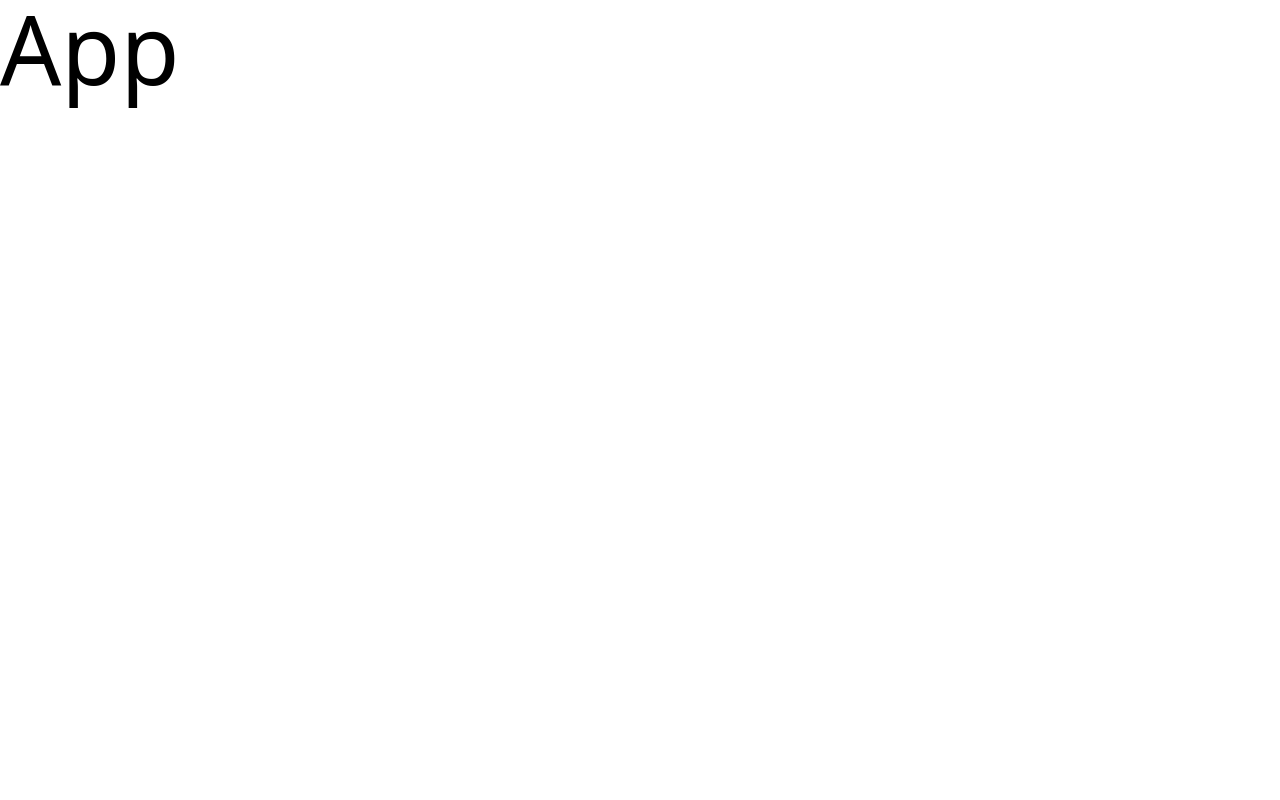
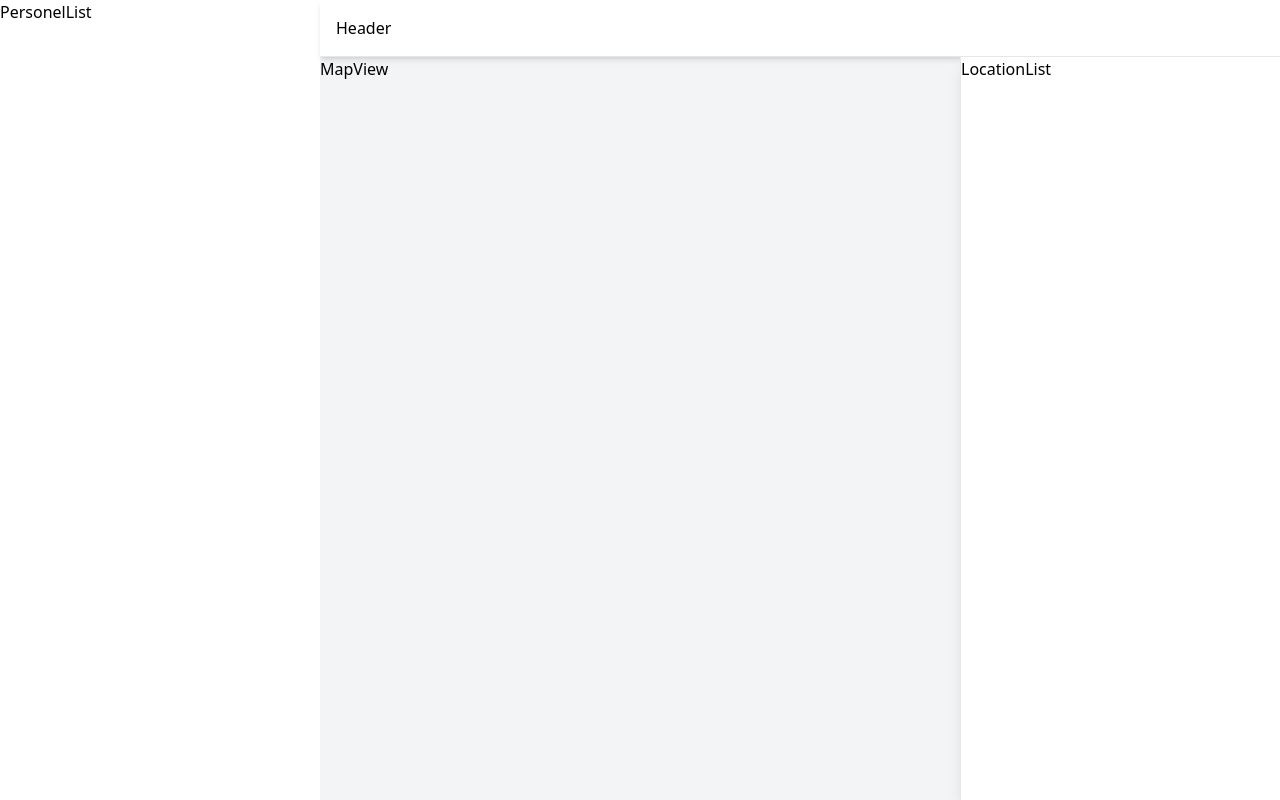
Before and after one commit to patara122/Workshop, a React (Vite) app in the folder client/: page / in a window 1280 px wide. Built offline with nearby package versions, Linux system fonts and the light colour scheme.

Commit message:
setup layout

```diff
--- a/client/package.json
+++ b/client/package.json
@@ -7,7 +7,9 @@
     "dev": "vite",
     "build": "vite build",
     "lint": "eslint .",
-    "preview": "vite preview"
+    "preview": "vite preview",
+    "kaika":  "json-server db.json"
+
   },
   "dependencies": {
     "@tailwindcss/vite": "^4.1.16",
--- a/client/src/App.jsx
+++ b/client/src/App.jsx
@@ -1,8 +1,21 @@
 import React from 'react'
+import PersonelList from './components/people/PersonelList'
+import Header from './components/layout/header'
+import MapView from './components/map/MapView'
+import LocationList from './components/locations/LocationList'
 
 const App = () => {
   return (
-    <div className='text-8xl'>App</div>
+    <div className='flex h-screen bg-gray-100'>
+      <PersonelList />
+      <div className='flex flex-col flex-1'>
+        <Header />
+        <div className='flex flex-1 overflow-hidden'>
+          <MapView />
+          <LocationList />
+        </div>
+      </div>
+    </div>
   )
 }
 
--- /dev/null
+++ b/client/src/components/layout/Header.jsx
@@ -0,0 +1,12 @@
+import React from 'react'
+
+const Header = () => {
+  return (
+    <div className='p-4 bg-white shadow-md border-b
+    border-gray-200'>
+        Header
+    </div>
+  )
+}
+
+export default Header
--- /dev/null
+++ b/client/src/components/locations/LocationList.jsx
@@ -0,0 +1,11 @@
+import React from 'react'
+
+const LocationList = () => {
+  return (
+    <div className='w-80 bg-white border-l shadow-lg border-gray-200'>
+        LocationList
+    </div>
+  )
+}
+
+export default LocationList
--- /dev/null
+++ b/client/src/components/map/MapView.jsx
@@ -0,0 +1,11 @@
+import React from 'react'
+
+const MapView = () => {
+  return (
+    <div className='flex-1'>
+      MapView
+    </div>
+  )
+}
+
+export default MapView
--- /dev/null
+++ b/client/src/components/people/PersonelList.jsx
@@ -0,0 +1,11 @@
+import React from 'react'
+
+const PersonelList = () => {
+  return (
+    <div className='w-80 bg-white overflow-auto-y'>
+        PersonelList
+    </div>
+  )
+}
+
+export default PersonelList
```
